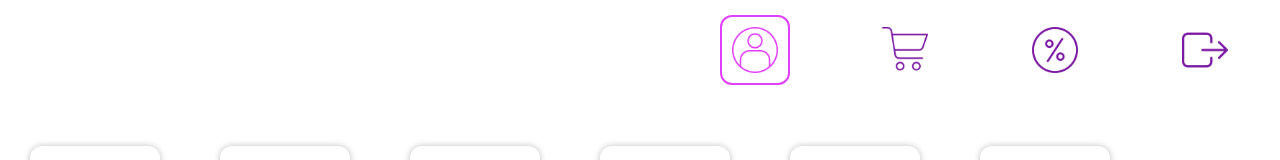
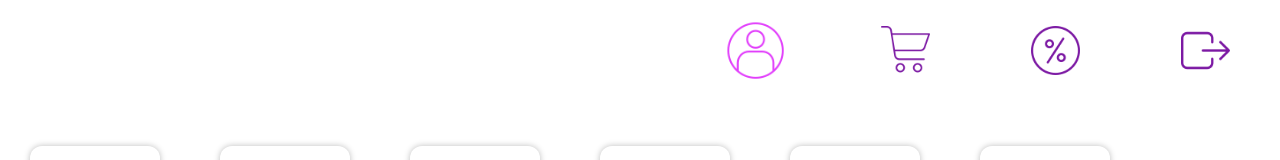
Before and after one commit to lalalilulu/fe-food-service, a React (Create React App) app: page /dashboard in a window 1280 px wide. In both pictures the pointer is over the link 755 px from the left and 50 px from the top of the page. Shown: the top 160 px of the page. Built offline with nearby package versions, Linux system fonts and the light colour scheme.

Commit message:
change focus, hover effects for navigation icons

```diff
--- a/src/styles/dashboard.scss
+++ b/src/styles/dashboard.scss
@@ -30,14 +30,6 @@
   background-position: center;
   background-repeat: no-repeat;
   transition: .5s;
-  border: 2px solid $background-primary-color;
-  border-radius: 12px;
-}
-
-.nav-links li a:hover, .nav-links li a:focus {
-  border: 2px solid $accent-color;
-  color: $accent-color;
-  border-radius: 12px;
 }
 
 .profile-link {
@@ -46,6 +38,7 @@
 
 .profile-link:focus, .profile-link:hover {
   background-image: url("../assets/icons/user-active.png");
+  transform: scale(1.15);
 }
 
 .cart-link {
@@ -54,6 +47,7 @@
 
 .cart-link:focus, .cart-link:hover {
   background-image: url("../assets/icons/shopping-cart-active.png");
+  transform: scale(1.15);
 }
 
 .discount-link {
@@ -62,6 +56,7 @@
 
 .discount-link:focus, .discount-link:hover {
   background-image: url("../assets/icons/discount-active.png");
+  transform: scale(1.15);
 }
 
 .logout-link {
@@ -70,6 +65,7 @@
 
 .logout-link:focus, .logout-link:hover {
   background-image: url("../assets/icons/logout-active.png");
+  transform: scale(1.15);
 }
 
 .content-box {
```
